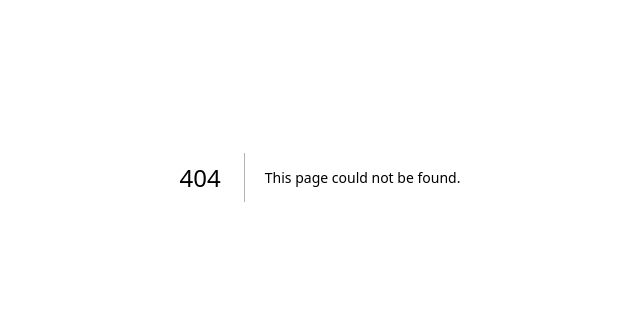
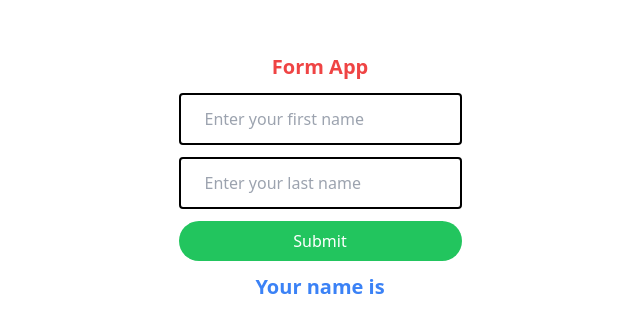
Before and after one commit to anantamishra/cct-csit-4-next, a Next.js app: page /form in a window 1280 px wide. Before the commit this address had no page. Shown: the part 223-556 px from the top of the page, without its empty margins (320-960 px from the left). Built offline with nearby package versions, Linux system fonts and the light colour scheme.

Commit message:
form data

```diff
--- /dev/null
+++ b/src/app/form/page.jsx
@@ -0,0 +1,50 @@
+"use client";
+
+import { useState } from "react";
+
+export default function FormPage() {
+  const [firstName, setFirstName] = useState("");
+  const [lastName, setLastName] = useState("");
+
+  const showName = (e) => {
+    e.preventDefault();
+    const formData = new FormData(e.target);
+    const fName = formData.get("firstName");
+    const lName = formData.get("lastName");
+    setFirstName(fName);
+    setLastName(lName);
+  };
+
+  return (
+    <form
+      onSubmit={showName}
+      className="flex w-full min-h-screen justify-center items-center flex-col gap-3"
+    >
+      <h1 className="text-xl font-semibold text-red-500">Form App</h1>
+
+      <div className="flex flex-col gap-3 ">
+        <input
+          type="text"
+          name="firstName"
+          className="px-6 py-3 border-2 rounded border-black focus:outline-none focus:border-blue-500"
+          placeholder="Enter your first name"
+        />
+        <input
+          type="text"
+          name="lastName"
+          className="px-6 py-3 border-2 rounded border-black focus:outline-none focus:border-blue-500"
+          placeholder="Enter your last name"
+        />
+        <button
+          type="submit"
+          className="bg-green-500 text-white px-5 py-2 rounded-full hover:bg-green-400"
+        >
+          Submit
+        </button>
+      </div>
+      <p className="text-xl font-bold text-blue-500">
+        Your name is {firstName} {lastName}
+      </p>
+    </form>
+  );
+}
```
